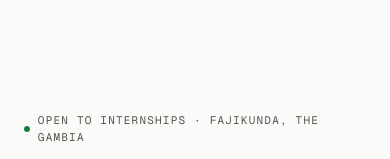
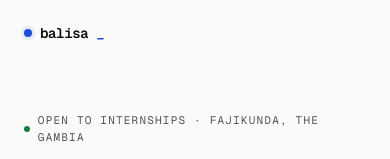
Before and after one commit to Balisa50/Balisa50.github.io, a Next.js app: page / in a window 390 px wide. Shown: the top 159 px of the page. Built offline with nearby package versions, Linux system fonts and the light colour scheme.

Commit message:
feat: mobile wordmark returns

```diff
--- a/app/(site)/layout.tsx
+++ b/app/(site)/layout.tsx
@@ -1,4 +1,5 @@
 import { Nav } from "@/components/Nav";
+import { MobileWordmark } from "@/components/MobileWordmark";
 import { BottomNav } from "@/components/BottomNav";
 import { Footer } from "@/components/Footer";
 
@@ -21,6 +22,7 @@ import { Footer } from "@/components/Footer";
 export default function SiteLayout({ children }: { children: React.ReactNode }) {
   return (
     <div className="flex min-h-dvh flex-col">
+      <MobileWordmark />
       <Nav />
       <main
         id="main"
--- /dev/null
+++ b/components/MobileWordmark.tsx
@@ -0,0 +1,28 @@
+"use client";
+
+import Link from "next/link";
+import { PROFILE } from "@/lib/projects";
+
+/**
+ * Mobile-only wordmark. The top nav is desktop-only, but the site still
+ * needs a way home on a phone, and the wordmark is the convention.
+ * No links, no burger, no theme toggle: five tabs at the bottom handle
+ * navigation, so this is purely the mark.
+ */
+export function MobileWordmark() {
+  return (
+    <div className="fixed left-6 top-5 z-40 md:hidden">
+      <Link
+        href="/"
+        className="inline-flex items-center gap-2 font-mono text-sm font-semibold tracking-tight text-ink"
+      >
+        <span className="relative inline-flex h-2 w-2">
+          <span className="absolute inline-flex h-full w-full animate-ping rounded-full bg-cyan/40" />
+          <span className="relative inline-flex h-2 w-2 rounded-full bg-cyan" />
+        </span>
+        {PROFILE.name.toLowerCase()}
+        <span className="text-cyan">_</span>
+      </Link>
+    </div>
+  );
+}
```
